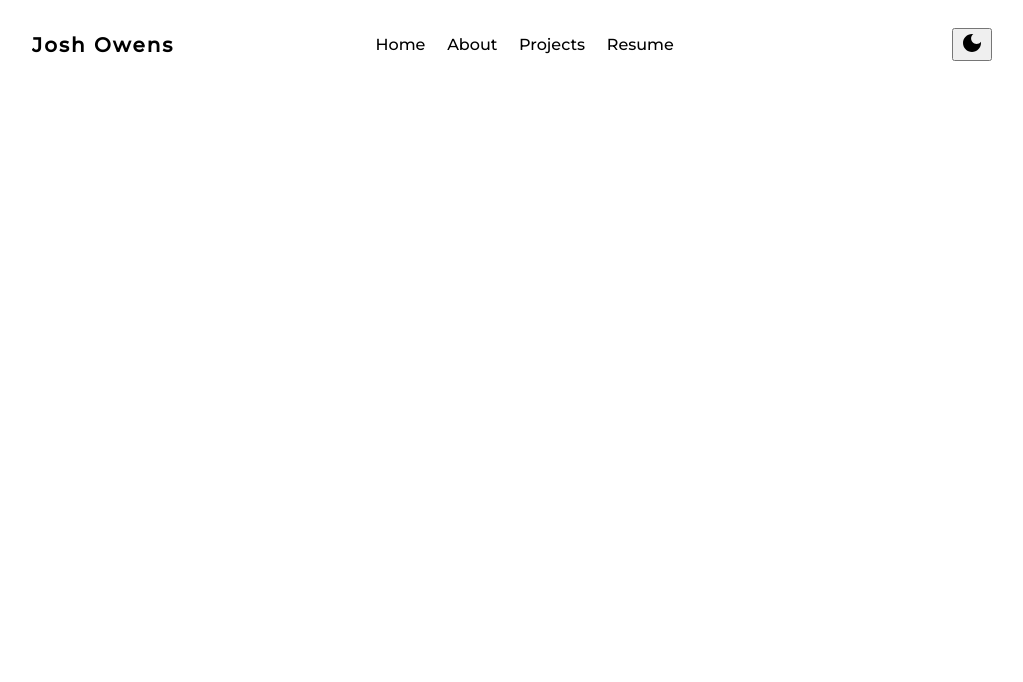
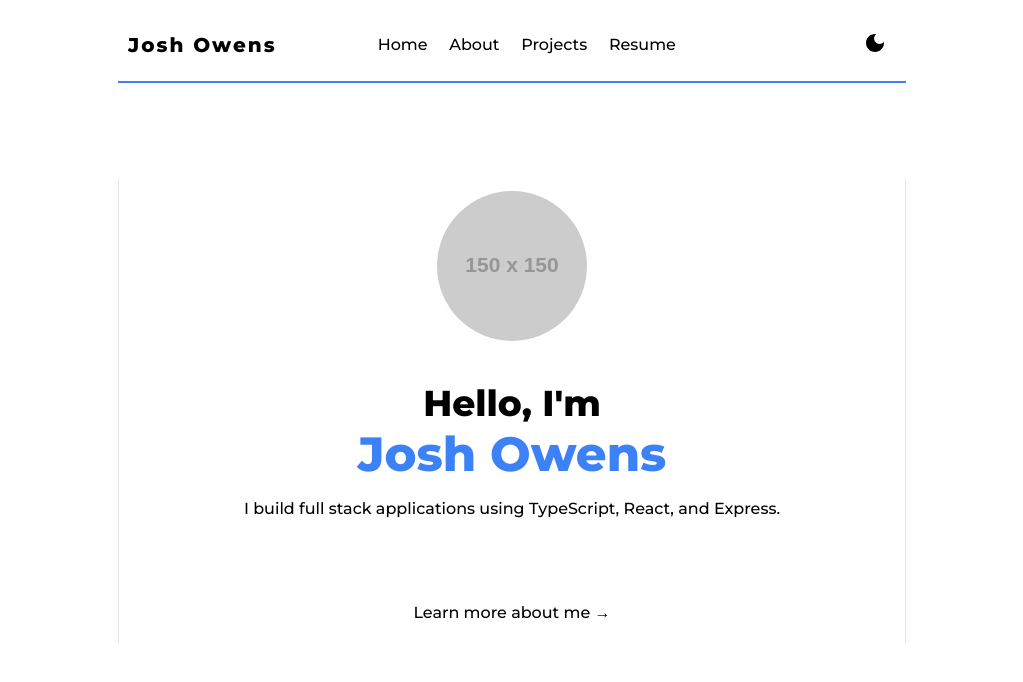
Before and after one commit to Joshowens16/portfolio, a React (Vite) app: page / in a window 1280 px wide. Shown: the top 682 px of the page, without its empty margins (128-1151 px from the left). Built offline with nearby package versions, Linux system fonts and the light colour scheme.

Commit message:
working on styling

```diff
--- a/src/App.tsx
+++ b/src/App.tsx
@@ -1,9 +1,15 @@
 import React from 'react';
 import { useState } from 'react';
+import HomePage from './HomePage';
 import Navbar from './Navbar';
 
 function App() {
-  return <Navbar />;
+  return (
+    <>
+      <Navbar />
+      <HomePage />
+    </>
+  );
 }
 
 export default App;
--- /dev/null
+++ b/src/HomePage.tsx
@@ -0,0 +1,19 @@
+import React from 'react';
+import './homepage.css';
+const HomePage = () => {
+  return (
+    <div className="homepageContainer">
+      <div id="headshot">
+        <img src="https://via.placeholder.com/150"></img>
+      </div>
+      <div id="intro">Hello, I'm</div>
+      <div id="name">Josh Owens</div>
+      <p>I build full stack applications using TypeScript, React, and Express.</p>
+      <div id="learnAboutMe">
+        <button>Learn more about me &rarr;</button>
+      </div>
+    </div>
+  );
+};
+
+export default HomePage;
--- a/src/Navbar.tsx
+++ b/src/Navbar.tsx
@@ -5,7 +5,7 @@ const Navbar = () => {
   return (
     <div className="navbar">
       <div id="name">
-        <h1>Josh Owens</h1>
+        <h1>Josh Owens </h1>
       </div>
       <div id="buttons">
         <button>Home</button>
--- /dev/null
+++ b/src/homepage.css
@@ -0,0 +1,50 @@
+@import url('https://fonts.googleapis.com/css2?family=Montserrat:wght@500;800&display=swap');
+
+body{
+    font-family: 'Montserrat', sans-serif;
+}
+.homepageContainer{
+    display: flex;
+    flex-direction: column;
+    align-items: center;
+    margin-top: 96px;
+    min-height: 50vh;
+    border-left: 1px solid rgba(0, 0, 0, 0.1);
+    border-right: 1px solid rgba(0, 0, 0, 0.1);
+
+    padding: 12px;
+}
+#headshot img{
+    border-radius: 50%;
+}
+#intro{
+    font-size: 36px;
+    margin-top: 36px;
+    font-weight: bolder;
+}
+#name{
+    color: #3c82f6;
+    font-size: 48px;
+    font-weight: bolder;
+}
+#learnAboutMe button{
+    display: flex;
+    align-items: center;
+    justify-content: center;
+    margin-top: 60px;
+    background: none;
+	color: inherit;
+	border: 1px solid transparent;
+    border-radius: 10px;
+	padding: 8px;
+	font: inherit;
+	outline: inherit;
+}
+#learnAboutMe button:hover{
+    cursor: pointer;
+    background-color: rgb(211, 211, 211,0.7);
+    transition: all .8s ease;
+    -webkit-transition: all .8s ease;
+	cursor:pointer;
+
+}
--- a/src/navbar.css
+++ b/src/navbar.css
@@ -10,17 +10,21 @@ body{
     justify-content: space-between;
     align-items: center;
     padding: 10px;
-    width: 75vw;
+    width: 60vw;
+    border-bottom: 2px solid #3c82f6;
 }
 #name {
+    display: flex;
+    flex-direction: row;
     margin: 0;
     padding: 0;
 }
 #name h1{
     font-family: 'Montserrat', sans-serif;
     font-size: 20px;
+    color: black;
     overflow: hidden; /* Ensures the content is not revealed until the animation */
-    border-right: .15em solid rgb(0, 170, 255); /* The typwriter cursor */
+    border-right: .15em solid #3c82f6; /* The typwriter cursor */
     white-space: nowrap; /* Keeps the content on a single line */
     margin: 0 auto; /* Gives that scrolling effect as the typing happens */
     letter-spacing: .1em; /* Adjust as needed */
@@ -32,7 +36,6 @@ body{
 font-family: 'Montserrat', sans-serif;
 display: flex;
 flex-direction: row;
-/* border: 1px solid red; */
 justify-content: space-around;
 padding: 8px;
 width: 20rem;
@@ -45,13 +48,22 @@ margin-right: 80px;
     border-radius: 10px;
 	padding: 8px;
 	font: inherit;
-	cursor: pointer;
 	outline: inherit;
 }
 #buttons button:hover{
 	background-color: rgb(211, 211, 211,0.7);
     transition: all .8s ease;
     -webkit-transition: all .8s ease;
+	cursor:pointer;
+}
+#viewmode button, input[type="submit"], input[type="reset"] {
+	background: none;
+	color: inherit;
+	border: 1px solid transparent;
+    border-radius: 10px;
+	padding: 8px;
+	font: inherit;
+	outline: inherit;
 }
 /* The typing effect */
 @keyframes typing {
@@ -62,5 +74,5 @@ margin-right: 80px;
   /* The typewriter cursor effect */
   @keyframes blink-caret {
     from, to { border-color: transparent }
-    50% { border-color: rgb(0, 170, 255); }
+    50% { border-color: #3c82f6; }
   }
--- a/tsconfig.json
+++ b/tsconfig.json
@@ -14,7 +14,7 @@
     "resolveJsonModule": true,
     "isolatedModules": true,
     "noEmit": true,
-    "jsx": "react-jsx"
+    "jsx": "react-jsx",
   },
   "include": ["src"],
   "references": [{ "path": "./tsconfig.node.json" }]
```
Also changed, not shown: src/LandingPage.tsx (deleted, +0 -7 lines).
